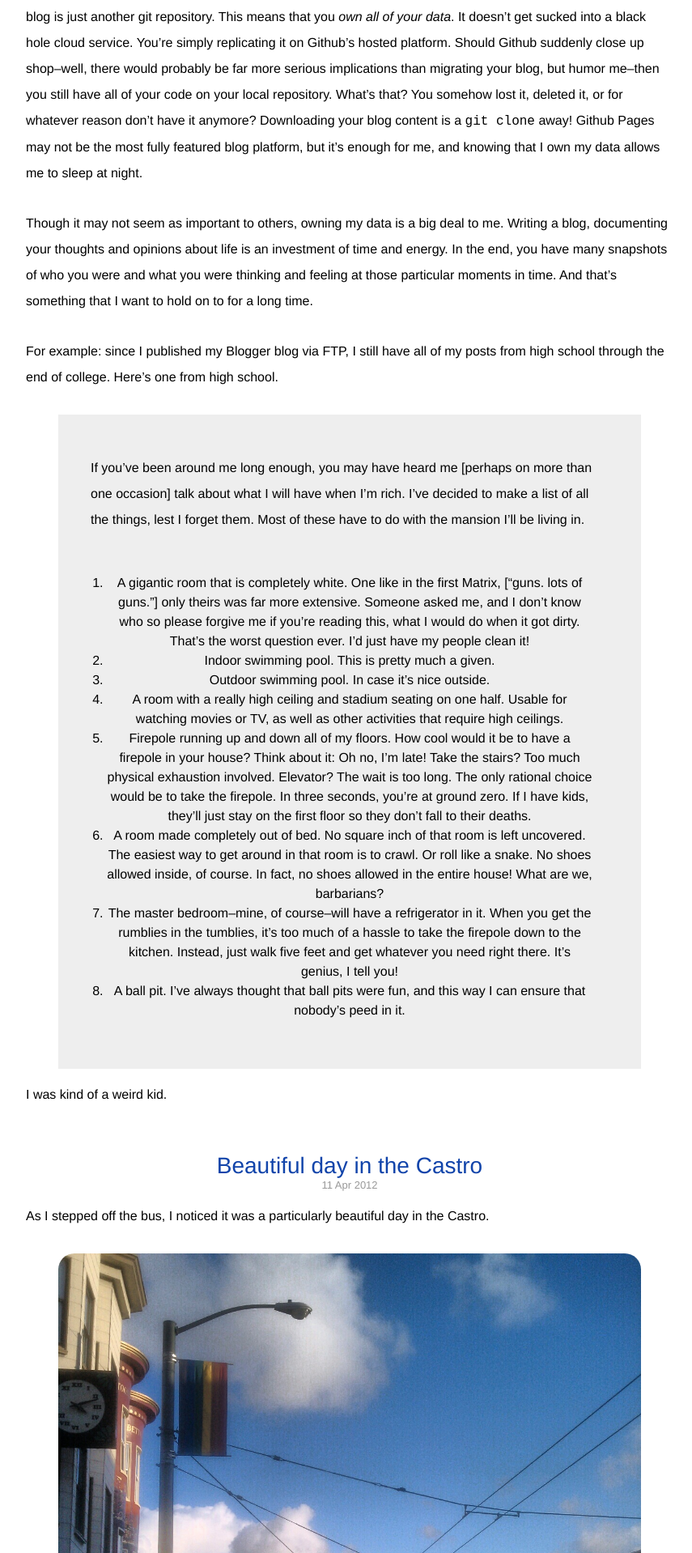
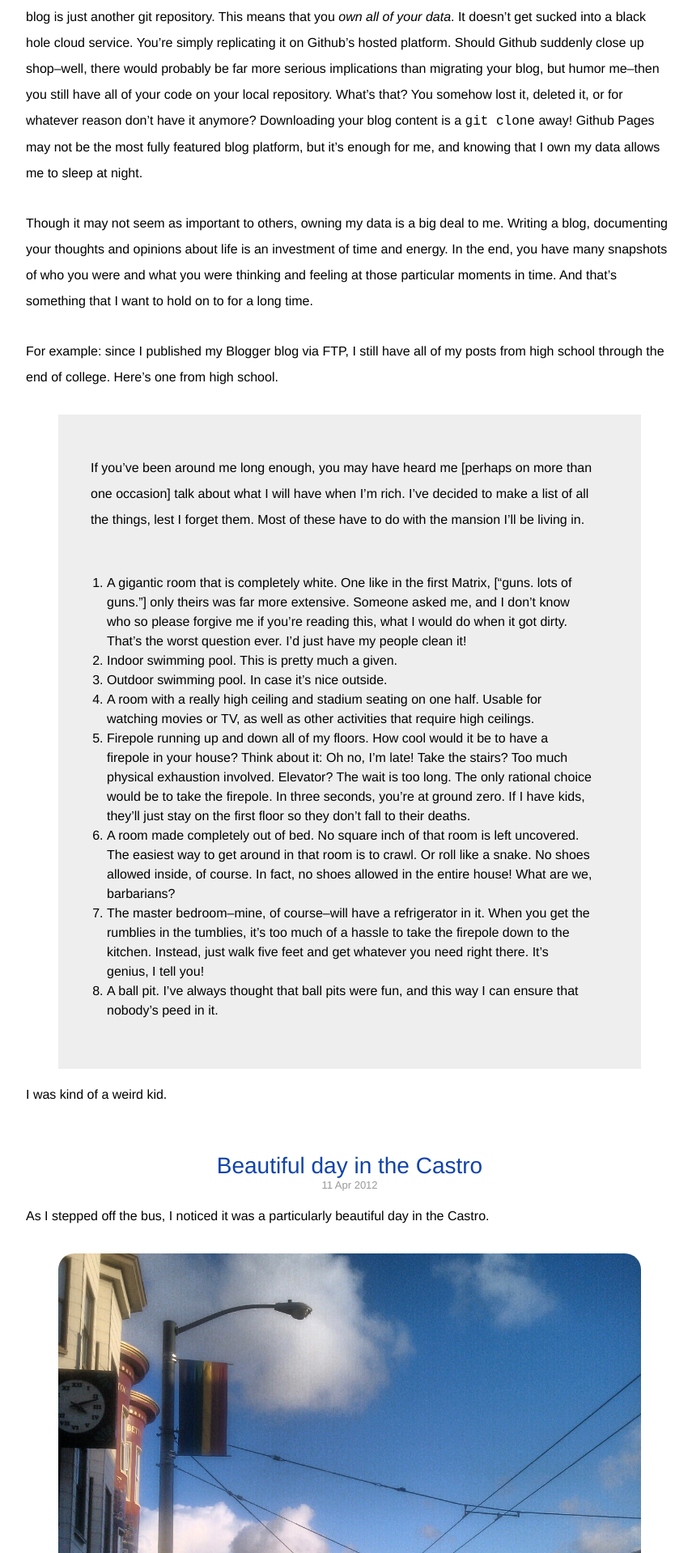
Before and after one commit to gkoo/gkoo.github.com, a Jekyll site: the page built from blog.html, in a window 1280 px wide. Shown: the part 4482-6400 px from the top of the page at 81% size, without its empty margins (208-1063 px from the left). Built offline with Jekyll 4.4.1, drawn with Linux system fonts in a browser that asks for light colours.

Commit message:
fix code block text align

```diff
--- a/css/blog.less
+++ b/css/blog.less
@@ -19,6 +19,7 @@
     .CodeRay, blockquote {
       background-color: #eee;
       padding: 40px;
+      text-align: left;
     }
     .code {
       pre {
--- a/css/homepage.css
+++ b/css/homepage.css
@@ -40,7 +40,7 @@ a{color:#14a;text-decoration:none;}
 @media only screen and (min-width:600px){p.last{padding:0 0 0 116px;}}.blog .box{text-align:center;}.blog .box .post-date{display:none;}
 .blog .box h2{font-size:24px;margin-top:25px;}
 .blog .box p{margin:10px 0 30px;text-align:left;}
-.blog .box .CodeRay,.blog .box blockquote{background-color:#eee;padding:40px;}
+.blog .box .CodeRay,.blog .box blockquote{background-color:#eee;padding:40px;text-align:left;}
 .blog .box .code{font-size:14px;}.blog .box .code pre{margin:0;padding:0;}
 .blog .box ol,.blog .box li{list-style:decimal outside;}
 .blog .box ol{padding:20px;}
```
